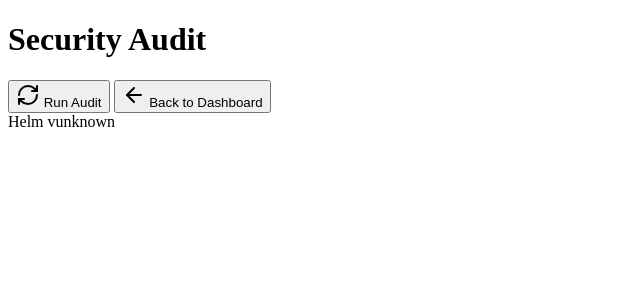
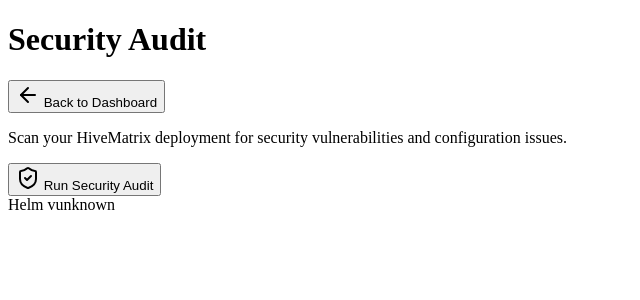
Before and after one commit to skelhammer/hivematrix-helm, a Flask app: template app/templates/security.html in a window 1280 px wide. Shown: the top 300 px of the page, without its empty margins (0-640 px from the left). Run offline with Flask 3, Linux system fonts and the light colour scheme; the template is opened without the code that fills it, so the values that code supplies are empty.

Commit message:
Update system management templates
🤖 Generated with [Claude Code](https://claude.com/claude-code)

Co-Authored-By: Claude <noreply@anthropic.com>

```diff
--- a/app/templates/security.html
+++ b/app/templates/security.html
@@ -3,17 +3,11 @@
 {% block title %}Security Audit{% endblock %}
 
 {% block content %}
-    <div class="container">
-        <div class="card u-mb-3">
-            <div class="card__header">
-                <h1 class="card__title">Security Audit</h1>
-                <div class="card__header-actions">
-                    <button class="btn btn--primary" onclick="runAudit()">
-                        <span class="btn__label">
-                            <i data-lucide="refresh-cw" class="btn__icon"></i>
-                            Run Audit
-                        </span>
-                    </button>
+    <div class="page-header">
+        <div class="page-header__content">
+            <h1 class="page-header__title">Security Audit</h1>
+        </div>
+        <div class="page-header__actions">
             <button class="btn" onclick="navigateTo('/')">
                 <span class="btn__label">
                     <i data-lucide="arrow-left" class="btn__icon"></i>
@@ -22,38 +16,67 @@
             </button>
         </div>
     </div>
+
+    <div class="card">
+        <div class="card__body">
+            <p class="u-mb-2">Scan your HiveMatrix deployment for security vulnerabilities and configuration issues.</p>
+
+            <button class="btn btn--primary" onclick="runAudit()">
+                <span class="btn__label">
+                    <i data-lucide="shield-check" class="btn__icon"></i>
+                    Run Security Audit
+                </span>
+            </button>
+
+            <div id="loading" class="u-mt-3" style="display: none;">
+                <div class="u-flex u-items-center u-flex-gap">
+                    <i data-lucide="loader" class="btn__icon" style="animation: spin 1s linear infinite;"></i>
+                    <span>Running security audit...</span>
+                </div>
+            </div>
+        </div>
     </div>
 
-        <div id="loading" class="loading is-hidden">
-            <p>Running security audit...</p>
-        </div>
-
-        <div id="audit-results" class="is-hidden">
-            <div class="card u-mb-3">
+    <div id="audit-results" style="display: none;">
+        <!-- Security Status Summary -->
+        <div class="card">
             <div class="card__header">
                 <h2 class="card__title">Security Status</h2>
             </div>
             <div class="card__body">
-                    <div id="summary-content" class="u-text-center">
-                    </div>
-                    <div id="firewall-status" class="u-mt-3">
-                    </div>
+                <div id="summary-content"></div>
+                <div id="firewall-status" class="u-mt-3"></div>
             </div>
         </div>
 
-            <div id="exposed-section" class="is-hidden u-mb-3">
-                <div class="card u-mb-3">
-                    <div class="card__header card__header--danger">
-                        <h2 class="card__title">EXPOSED SERVICES (HIGH RISK)</h2>
+        <!-- Exposed Services (High Risk) -->
+        <div id="exposed-section" style="display: none;">
+            <div class="card">
+                <div class="card__header">
+                    <h2 class="card__title">
+                        <i data-lucide="alert-triangle" class="btn__icon" style="color: var(--color-danger);"></i>
+                        Exposed Services (High Risk)
+                    </h2>
                 </div>
                 <div class="card__body">
-                        <div class="alert-box alert-danger">
-                            <strong>⚠️ Security Risk Detected!</strong>
-                            <p>The following services are listening on all network interfaces (0.0.0.0) and can be accessed from external networks. They should only be accessible on localhost (127.0.0.1).</p>
+                    <div class="alert alert--danger u-mb-3">
+                        <strong>Security Risk Detected!</strong>
+                        <p>The following services are accessible from external networks and should only be accessible on localhost.</p>
                     </div>
-                        <ul id="exposed-list" class="service-list">
-                        </ul>
-                        <div class="u-mt-2">
+                    <div class="table-wrapper">
+                        <table class="data-table">
+                            <thead>
+                                <tr>
+                                    <th>Service</th>
+                                    <th>Port</th>
+                                    <th>Binding</th>
+                                    <th>Issue</th>
+                                </tr>
+                            </thead>
+                            <tbody id="exposed-list"></tbody>
+                        </table>
+                    </div>
+                    <div class="u-mt-3">
                         <h3>Immediate Actions Required:</h3>
                         <ol>
                             <li>Update service bindings to localhost (127.0.0.1)</li>
@@ -65,71 +88,109 @@
             </div>
         </div>
 
-            <div id="firewall-protected-section" class="is-hidden">
-                <div class="card u-mb-3">
-                    <div class="card__header card__header--success">
-                        <h2 class="card__title">FIREWALL PROTECTED</h2>
+        <!-- Firewall Protected Services -->
+        <div id="firewall-protected-section" style="display: none;">
+            <div class="card">
+                <div class="card__header">
+                    <h2 class="card__title">
+                        <i data-lucide="shield" class="btn__icon" style="color: var(--color-success);"></i>
+                        Firewall Protected
+                    </h2>
                 </div>
                 <div class="card__body">
-                        <div class="alert-box alert-success">
-                            <strong>✓ Protected by Firewall</strong>
+                    <div class="alert alert--success u-mb-3">
+                        <strong>Protected by Firewall</strong>
                         <p>These services are exposed on the network but external access is blocked by firewall rules.</p>
                     </div>
-                        <ul id="firewall-protected-list" class="service-list">
-                        </ul>
-                    </div>
-                </div>
-            </div>
-
-            <div id="firewall-section-warn" class="is-hidden">
-                <div class="card u-mb-3">
-                    <div class="card__header card__header--warning">
-                        <h2 class="card__title">FIREWALL PROTECTION REQUIRED</h2>
-                    </div>
-                    <div class="card__body">
-                        <div class="alert-box alert-warning">
-                            <strong>ℹ️ Acceptable But Must Be Firewalled</strong>
-                            <p>These services (typically Java applications like Keycloak) can listen on 0.0.0.0, but external access MUST be blocked by firewall rules.</p>
-                        </div>
-                        <ul id="firewall-required-list" class="service-list">
-                        </ul>
-                        <div class="u-mt-2">
-                            <h3>Required Actions:</h3>
-                            <ol>
-                                <li>Download and apply firewall script (see below)</li>
-                                <li>Verify external access is blocked</li>
-                                <li>Test that services are accessible via Nexus</li>
-                            </ol>
+                    <div class="table-wrapper">
+                        <table class="data-table">
+                            <thead>
+                                <tr>
+                                    <th>Service</th>
+                                    <th>Port</th>
+                                    <th>Binding</th>
+                                    <th>Status</th>
+                                </tr>
+                            </thead>
+                            <tbody id="firewall-protected-list"></tbody>
+                        </table>
                     </div>
                 </div>
             </div>
         </div>
 
-            <div id="secure-section" class="is-hidden">
-                <div class="card u-mb-3">
-                    <div class="card__header card__header--success">
-                        <h2 class="card__title">SECURE SERVICES</h2>
+        <!-- Firewall Protection Required -->
+        <div id="firewall-section-warn" style="display: none;">
+            <div class="card">
+                <div class="card__header">
+                    <h2 class="card__title">
+                        <i data-lucide="alert-circle" class="btn__icon" style="color: var(--color-warning);"></i>
+                        Firewall Protection Required
+                    </h2>
                 </div>
                 <div class="card__body">
-                        <p>These services are properly configured to listen only on localhost:</p>
-                        <ul id="secure-list" class="service-list">
-                        </ul>
+                    <div class="alert alert--warning u-mb-3">
+                        <strong>Firewall Protection Recommended</strong>
+                        <p>These services can listen on 0.0.0.0, but external access MUST be blocked by firewall rules.</p>
+                    </div>
+                    <div class="table-wrapper">
+                        <table class="data-table">
+                            <thead>
+                                <tr>
+                                    <th>Service</th>
+                                    <th>Port</th>
+                                    <th>Binding</th>
+                                    <th>Issue</th>
+                                </tr>
+                            </thead>
+                            <tbody id="firewall-required-list"></tbody>
+                        </table>
+                    </div>
                 </div>
             </div>
         </div>
 
-            <div id="firewall-section" class="card u-mb-3">
+        <!-- Secure Services -->
+        <div id="secure-section" style="display: none;">
+            <div class="card">
+                <div class="card__header">
+                    <h2 class="card__title">
+                        <i data-lucide="check-circle" class="btn__icon" style="color: var(--color-success);"></i>
+                        Secure Services
+                    </h2>
+                </div>
+                <div class="card__body">
+                    <p class="u-mb-2">These services are properly configured to listen only on localhost:</p>
+                    <div class="table-wrapper">
+                        <table class="data-table">
+                            <thead>
+                                <tr>
+                                    <th>Service</th>
+                                    <th>Port</th>
+                                    <th>Binding</th>
+                                    <th>Status</th>
+                                </tr>
+                            </thead>
+                            <tbody id="secure-list"></tbody>
+                        </table>
+                    </div>
+                </div>
+            </div>
+        </div>
+
+        <!-- Firewall Configuration -->
+        <div class="card">
             <div class="card__header">
                 <h2 class="card__title">Firewall Configuration</h2>
             </div>
             <div class="card__body">
-                    <p>Apply firewall rules to protect internal services from external access.</p>
+                <p class="u-mb-3">Apply firewall rules to protect internal services from external access.</p>
 
-                    <div class="btn-group">
+                <div class="u-flex u-flex-gap u-mb-3">
                     <button class="btn btn--primary" onclick="generateFirewallScript('ufw')">
                         <span class="btn__label">
                             <i data-lucide="download" class="btn__icon"></i>
-                                Download UFW Script (Ubuntu/Debian)
+                            Download UFW Script
                         </span>
                     </button>
                     <button class="btn btn--primary" onclick="generateFirewallScript('iptables')">
@@ -140,8 +201,8 @@
                     </button>
                 </div>
 
-                    <div class="alert-box alert-warning">
-                        <strong>⚠️ Important:</strong>
+                <div class="alert alert--warning u-mb-3">
+                    <strong>Important:</strong>
                     <ul class="u-my-1 u-pl-3">
                         <li>Review the firewall script before applying</li>
                         <li>Ensure you have SSH access (port 22 is allowed)</li>
@@ -149,60 +210,58 @@
                     </ul>
                 </div>
 
-                    <h3>What the firewall does:</h3>
-                    <ul>
+                <h3>Firewall Protection:</h3>
+                <ul class="u-mb-3">
                     <li>✓ Allows SSH (port 22) for remote administration</li>
                     <li>✓ Allows HTTPS (port 443) for Nexus web interface</li>
                     <li>✗ Blocks all internal service ports (5000, 5004, 5010, 5020, 5030, 5040, 8080)</li>
                 </ul>
-
-                    <h3>Manual firewall commands:</h3>
-                    <div class="code-box" id="firewall-commands">
-# Ubuntu/Debian (UFW)
-sudo ufw enable
-sudo ufw default deny incoming
-sudo ufw default allow outgoing
-sudo ufw allow 22/tcp  # SSH
-sudo ufw allow 443/tcp # HTTPS (Nexus)
-sudo ufw deny 5000/tcp # Core
-sudo ufw deny 5004/tcp # Helm
-sudo ufw deny 5010/tcp # Codex
-sudo ufw deny 5020/tcp # KnowledgeTree
-sudo ufw deny 5030/tcp # Ledger
-sudo ufw deny 5040/tcp # Template
-sudo ufw deny 8080/tcp # Keycloak
-sudo ufw status
-                    </div>
             </div>
         </div>
 
+        <!-- Security Recommendations -->
         <div class="card">
             <div class="card__header">
                 <h2 class="card__title">Security Recommendations</h2>
             </div>
             <div class="card__body">
                 <h3>Production Deployment Checklist:</h3>
-                    <ul class="u-lh-2">
-                        <li>□ All services bound to localhost (except Nexus on 443)</li>
-                        <li>□ Firewall configured and enabled</li>
-                        <li>□ Change default Keycloak admin password</li>
-                        <li>□ Change default HiveMatrix admin password</li>
-                        <li>□ Use valid SSL certificate (not self-signed) for Nexus</li>
-                        <li>□ Enable Keycloak security features (brute force detection)</li>
-                        <li>□ Configure fail2ban for SSH protection</li>
-                        <li>□ Regular system security updates</li>
-                        <li>□ Regular database backups</li>
-                        <li>□ Monitor logs for suspicious activity</li>
-                    </ul>
-
-                    <p><strong>Documentation:</strong> See <code>SECURITY.md</code> for detailed security configuration guide.</p>
+                <div class="table-wrapper">
+                    <table class="data-table">
+                        <thead>
+                            <tr>
+                                <th>Item</th>
+                                <th>Status</th>
+                            </tr>
+                        </thead>
+                        <tbody>
+                            <tr><td>All services bound to localhost (except Nexus on 443)</td><td>□</td></tr>
+                            <tr><td>Firewall configured and enabled</td><td>□</td></tr>
+                            <tr><td>Change default Keycloak admin password</td><td>□</td></tr>
+                            <tr><td>Change default HiveMatrix admin password</td><td>□</td></tr>
+                            <tr><td>Use valid SSL certificate (not self-signed) for Nexus</td><td>□</td></tr>
+                            <tr><td>Enable Keycloak security features (brute force detection)</td><td>□</td></tr>
+                            <tr><td>Configure fail2ban for SSH protection</td><td>□</td></tr>
+                            <tr><td>Regular system security updates</td><td>□</td></tr>
+                            <tr><td>Regular database backups</td><td>□</td></tr>
+                            <tr><td>Monitor logs for suspicious activity</td><td>□</td></tr>
+                        </tbody>
+                    </table>
                 </div>
+                <p class="u-mt-3"><strong>Documentation:</strong> See <code>SECURITY.md</code> for detailed security configuration guide.</p>
             </div>
         </div>
     </div>
 {% endblock %}
 
 {% block scripts %}
+<style>
+    @keyframes spin {
+        from { transform: rotate(0deg); }
+        to { transform: rotate(360deg); }
+    }
+</style>
+
 <script>
     function getBasePath() {
         const path = window.location.pathname;
@@ -228,6 +287,7 @@ sudo ufw status
                 displayResults(data);
                 document.getElementById('loading').style.display = 'none';
                 document.getElementById('audit-results').style.display = 'block';
+                lucide.createIcons();
             })
             .catch(error => {
                 document.getElementById('loading').style.display = 'none';
@@ -239,21 +299,17 @@ sudo ufw status
         // Display summary
         const summary = document.getElementById('summary-content');
         const severity = findings.severity.toUpperCase();
-            let icon = '✓';
-            let iconClass = 'icon-secure';
+        let severityColor = 'var(--color-success)';
         let message = 'All services are properly secured!';
 
         if (severity === 'HIGH' || severity === 'CRITICAL') {
-                icon = '⚠️';
-                iconClass = 'icon-danger';
+            severityColor = 'var(--color-danger)';
             message = 'Security issues detected! Immediate action required.';
         } else if (severity === 'MEDIUM') {
-                icon = '⚠';
-                iconClass = 'icon-warning';
+            severityColor = 'var(--color-warning)';
             message = 'Firewall protection recommended.';
         } else if (severity === 'LOW') {
-                icon = '⚠';
-                iconClass = 'icon-warning';
+            severityColor = 'var(--color-warning)';
             message = 'Minor security concerns detected.';
         }
 
@@ -265,33 +321,36 @@ sudo ufw status
                              findings.unknown_services.length;
 
         summary.innerHTML = `
-                <div class="security-icon ${iconClass}">${icon}</div>
-                <h3>${message}</h3>
-                <p>Overall Severity: <span class="severity-badge severity-${severity.toLowerCase()}">${severity}</span></p>
-                <p>Services Checked: ${totalServices}</p>
+            <div class="stats-grid" style="margin-bottom: 1rem;">
+                <div class="stat-card">
+                    <div class="stat-card__label">Overall Status</div>
+                    <div class="stat-card__value" style="color: ${severityColor};">${message}</div>
+                </div>
+                <div class="stat-card">
+                    <div class="stat-card__label">Severity Level</div>
+                    <div class="stat-card__value" style="color: ${severityColor};">${severity}</div>
+                </div>
+                <div class="stat-card">
+                    <div class="stat-card__label">Services Checked</div>
+                    <div class="stat-card__value">${totalServices}</div>
+                </div>
+            </div>
         `;
 
         // Display firewall status
         const firewallStatus = document.getElementById('firewall-status');
-            firewallStatus.className = '';
         if (findings.firewall_status && findings.firewall_status.active) {
             const protectedPorts = findings.firewall_status.protected_ports.sort((a, b) => a - b).join(', ');
-                firewallStatus.className = 'alert-box alert-success';
+            firewallStatus.className = 'alert alert--success';
             firewallStatus.innerHTML = `
-                    <h4>Firewall Status</h4>
-                    <p>
-                        <strong>Status:</strong> Active (${findings.firewall_status.type.toUpperCase()})<br>
+                <strong>Firewall Active:</strong> ${findings.firewall_status.type.toUpperCase()}<br>
                 <strong>Protected Ports:</strong> ${protectedPorts}
-                    </p>
             `;
         } else {
-                firewallStatus.className = 'alert-box alert-warning';
+            firewallStatus.className = 'alert alert--warning';
             firewallStatus.innerHTML = `
-                    <h4>Firewall Status</h4>
-                    <p>
-                        <strong>Status:</strong> Not detected or inactive<br>
+                <strong>Firewall Status:</strong> Not detected or inactive<br>
                 Firewall protection is recommended for production deployments.
-                    </p>
             `;
         }
 
@@ -300,11 +359,12 @@ sudo ufw status
             document.getElementById('exposed-section').style.display = 'block';
             const exposedList = document.getElementById('exposed-list');
             exposedList.innerHTML = findings.exposed_services.map(svc => `
-                    <li class="exposed">
-                        <strong>${svc.service.toUpperCase()}</strong> - Port ${svc.port}<br>
-                        <span class="u-text-danger">Binding: ${svc.binding}</span><br>
-                        <small>${svc.issue}</small>
-                    </li>
+                <tr>
+                    <td><strong>${svc.service.toUpperCase()}</strong></td>
+                    <td>${svc.port}</td>
+                    <td><span class="status-text status-text--danger">${svc.binding}</span></td>
+                    <td>${svc.issue}</td>
+                </tr>
             `).join('');
         } else {
             document.getElementById('exposed-section').style.display = 'none';
@@ -315,11 +375,12 @@ sudo ufw status
             document.getElementById('firewall-protected-section').style.display = 'block';
             const protectedList = document.getElementById('firewall-protected-list');
             protectedList.innerHTML = findings.firewall_protected.map(svc => `
-                    <li class="secure">
-                        <strong>${svc.service.toUpperCase()}</strong> - Port ${svc.port}<br>
-                        <span class="u-text-success">🛡️ Binding: ${svc.binding}</span><br>
-                        <small>${svc.info}</small>
-                    </li>
+                <tr>
+                    <td><strong>${svc.service.toUpperCase()}</strong></td>
+                    <td>${svc.port}</td>
+                    <td><span class="status-text status-text--success">${svc.binding}</span></td>
+                    <td>${svc.info}</td>
+                </tr>
             `).join('');
         } else {
             document.getElementById('firewall-protected-section').style.display = 'none';
@@ -330,11 +391,12 @@ sudo ufw status
             document.getElementById('firewall-section-warn').style.display = 'block';
             const firewallList = document.getElementById('firewall-required-list');
             firewallList.innerHTML = findings.firewall_required.map(svc => `
-                    <li class="warning">
-                        <strong>${svc.service.toUpperCase()}</strong> - Port ${svc.port}<br>
-                        <span class="u-text-warning">⚠ Binding: ${svc.binding}</span><br>
-                        <small>${svc.issue}</small>
-                    </li>
+                <tr>
+                    <td><strong>${svc.service.toUpperCase()}</strong></td>
+                    <td>${svc.port}</td>
+                    <td><span class="status-text status-text--warning">${svc.binding}</span></td>
+                    <td>${svc.issue}</td>
+                </tr>
             `).join('');
         } else {
             document.getElementById('firewall-section-warn').style.display = 'none';
@@ -345,11 +407,12 @@ sudo ufw status
             document.getElementById('secure-section').style.display = 'block';
             const secureList = document.getElementById('secure-list');
             secureList.innerHTML = findings.secure_services.map(svc => `
-                    <li class="secure">
-                        <strong>${svc.service}</strong> - Port ${svc.port}<br>
-                        <span class="u-text-success">✓ Binding: ${svc.binding}</span><br>
-                        <small>${svc.status}</small>
-                    </li>
+                <tr>
+                    <td><strong>${svc.service}</strong></td>
+                    <td>${svc.port}</td>
+                    <td><span class="status-text status-text--success">${svc.binding}</span></td>
+                    <td>${svc.status}</td>
+                </tr>
             `).join('');
         } else {
             document.getElementById('secure-section').style.display = 'none';
@@ -383,10 +446,9 @@ sudo ufw status
         document.body.removeChild(element);
     }
 
-        // Auto-run audit on page load
-        window.addEventListener('load', () => {
+    // Initialize icons on page load
+    window.addEventListener('DOMContentLoaded', () => {
         lucide.createIcons();
-            runAudit();
     });
 </script>
 {% endblock %}
```
Also changed, not shown: app/templates/metrics.html (+7 -16 lines), app/templates/service_detail.html (+7 -6 lines), app/templates/service_logs.html (+8 -7 lines), app/templates/settings.html (+14 -11 lines), app/templates/users.html (+65 -43 lines). Lines whose indentation alone changed are shown as unchanged.
